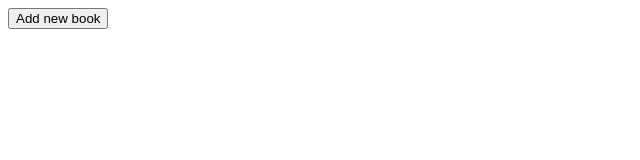
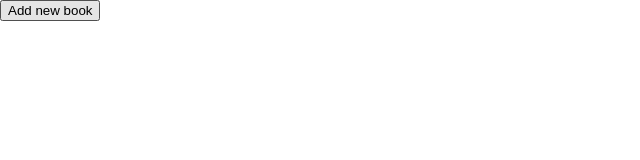
Before and after one commit to xonin-hush/Library, a plain HTML site: page index.html in a window 1280 px wide. Shown: the whole page, without its empty margins (0-640 px from the left). Drawn offline with Linux system fonts and the light colour scheme.

Commit message:
Add family font

```diff
--- a/style.css
+++ b/style.css
@@ -1,3 +1,8 @@
+body {
+    padding: 0px;
+    margin: 0px;
+    font-family: 'Roboto', sans-serif;
+}
 .card {
     height: 150px;
     width: 300px;
```
